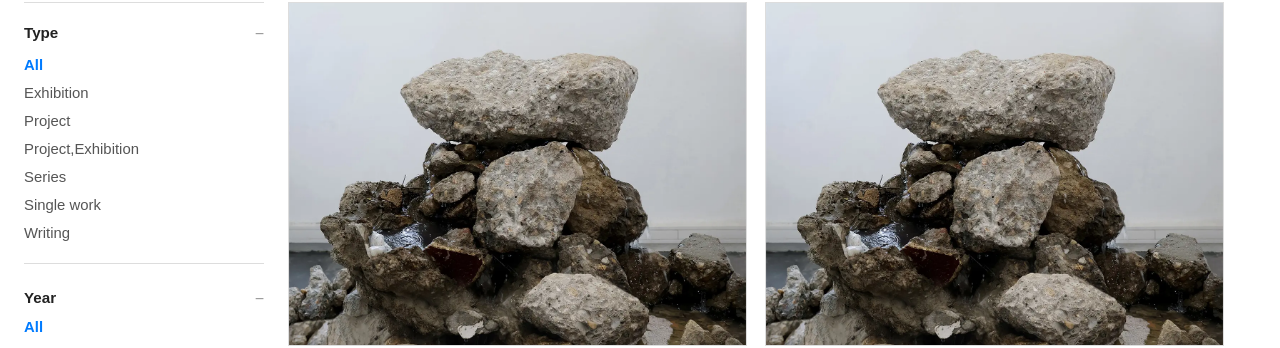
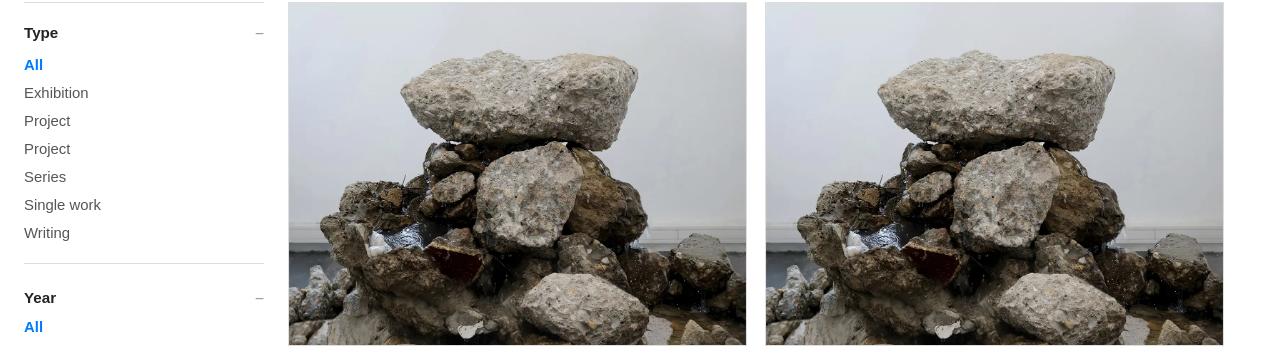
Before and after one commit to Won-Jy/archive-wonjy, a Jekyll site: the page built from work.html, in a window 1280 px wide. Shown: the part 147-495 px from the top of the page. Built offline with Jekyll 4.4.1, drawn with Linux system fonts in a browser that asks for light colours.

Commit message:
Update hostis.md

```diff
--- a/work/2024/hostis.md
+++ b/work/2024/hostis.md
@@ -3,7 +3,6 @@ layout: work
 title: "Hostis"
 type:
   - "Project"
-  - "Exhibition"
 year_start: 2023
 year_end: 2024
 status: "Completed"
```
